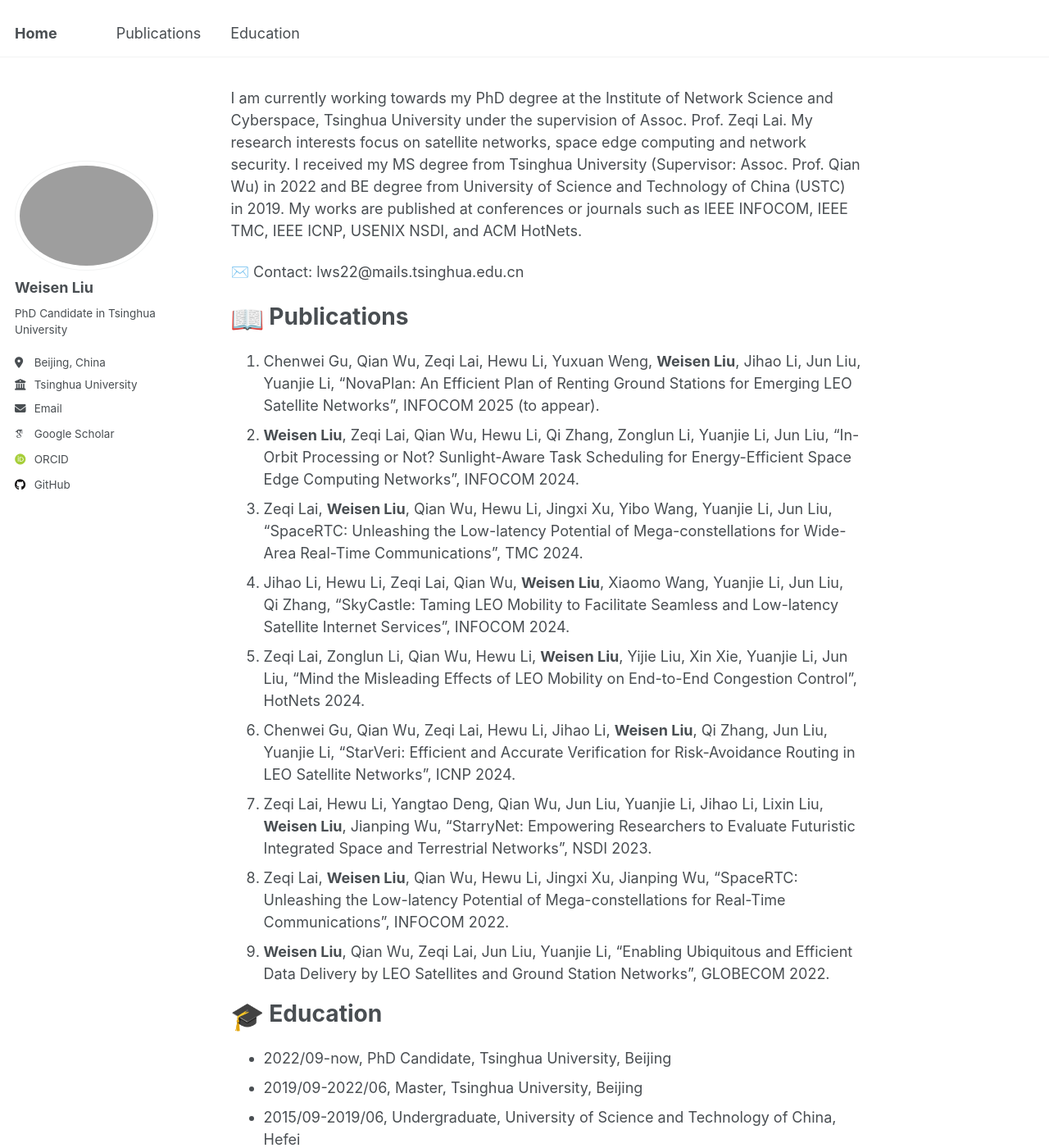
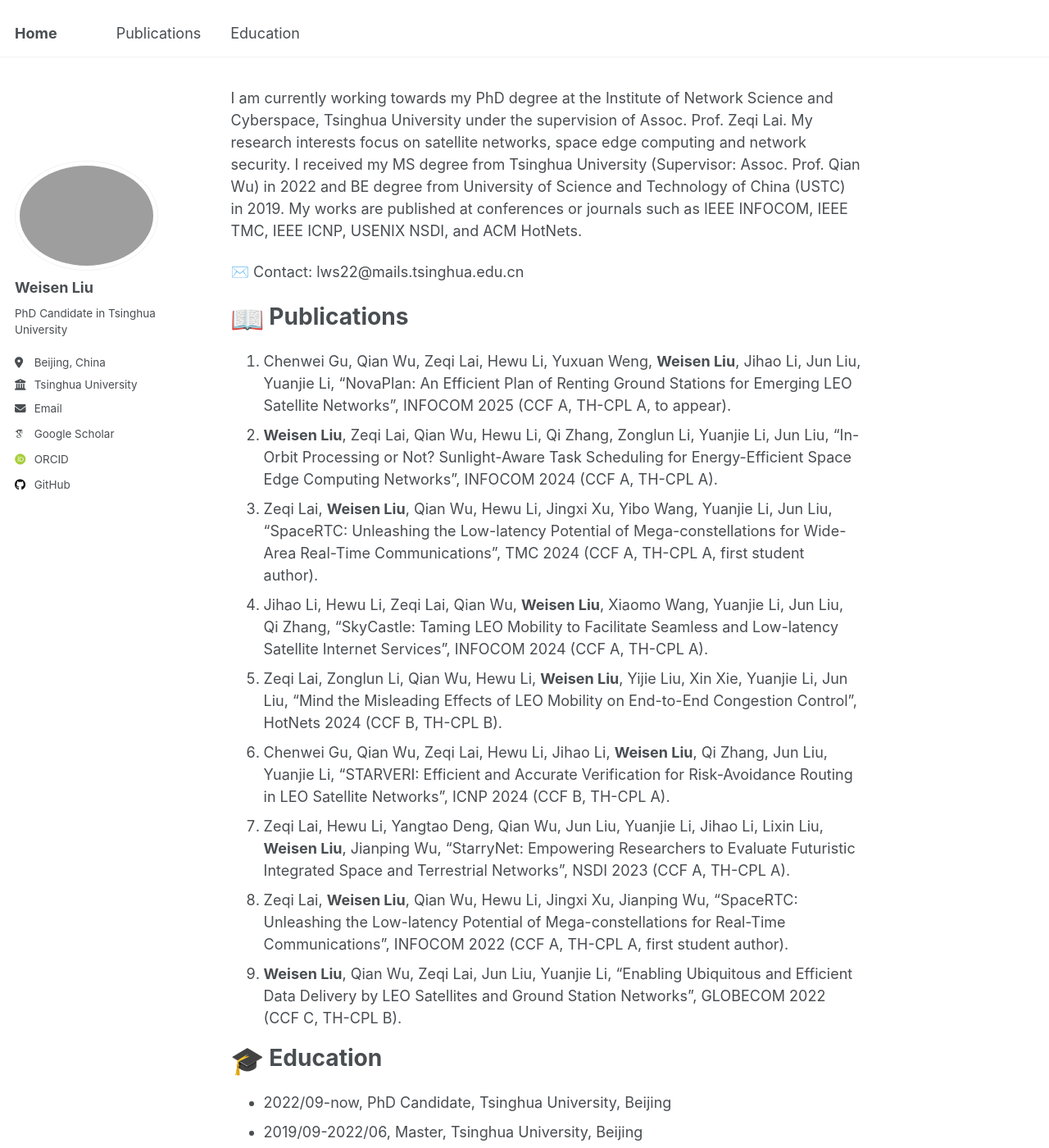
Before and after one commit to LWSen/LWSen.github.io, a Jekyll site: the page built from _pages/about.md, in a window 1280 px wide and 1400 px high. Shown: the whole window at 82% size. Built offline with Jekyll 4.4.1, drawn with Linux system fonts in a browser that asks for light colours; emoji names are drawn with the system emoji font; some web fonts are replaced.

Commit message:
update about

```diff
--- a/_pages/about.md
+++ b/_pages/about.md
@@ -16,15 +16,15 @@ My works are published at conferences or journals such as IEEE INFOCOM, IEEE TMC
 
 # <span id="publications"><img class="emoji" title=":book:" alt=":book:" src="https://github.githubassets.com/images/icons/emoji/unicode/1f4d6.png" height="40" width="40"> Publications</span>
 
-1. Chenwei Gu, Qian Wu, Zeqi Lai, Hewu Li, Yuxuan Weng, **Weisen Liu**, Jihao Li, Jun Liu, Yuanjie Li, "NovaPlan: An Efficient Plan of Renting Ground Stations for Emerging LEO Satellite Networks", INFOCOM 2025 (to appear).
-1. **Weisen Liu**, Zeqi Lai, Qian Wu, Hewu Li, Qi Zhang, Zonglun Li, Yuanjie Li, Jun Liu, "In-Orbit Processing or Not? Sunlight-Aware Task Scheduling for Energy-Efficient Space Edge Computing Networks", INFOCOM 2024.
-1. Zeqi Lai, **Weisen Liu**, Qian Wu, Hewu Li, Jingxi Xu, Yibo Wang, Yuanjie Li, Jun Liu, "SpaceRTC: Unleashing the Low-latency Potential of Mega-constellations for Wide-Area Real-Time Communications", TMC 2024.
-1. Jihao Li, Hewu Li, Zeqi Lai, Qian Wu, **Weisen Liu**, Xiaomo Wang, Yuanjie Li, Jun Liu, Qi Zhang, "SkyCastle: Taming LEO Mobility to Facilitate Seamless and Low-latency Satellite Internet Services", INFOCOM 2024.
-1. Zeqi Lai, Zonglun Li, Qian Wu, Hewu Li, **Weisen Liu**, Yijie Liu, Xin Xie, Yuanjie Li, Jun Liu, "Mind the Misleading Effects of LEO Mobility on End-to-End Congestion Control", HotNets 2024.
-1. Chenwei Gu, Qian Wu, Zeqi Lai, Hewu Li, Jihao Li, **Weisen Liu**, Qi Zhang, Jun Liu, Yuanjie Li, "StarVeri: Efficient and Accurate Verification for Risk-Avoidance Routing in LEO Satellite Networks", ICNP 2024.
-1. Zeqi Lai, Hewu Li, Yangtao Deng, Qian Wu, Jun Liu, Yuanjie Li, Jihao Li, Lixin Liu, **Weisen Liu**, Jianping Wu, "StarryNet: Empowering Researchers to Evaluate Futuristic Integrated Space and Terrestrial Networks", NSDI 2023.
-1. Zeqi Lai, **Weisen Liu**, Qian Wu, Hewu Li, Jingxi Xu, Jianping Wu, "SpaceRTC: Unleashing the Low-latency Potential of Mega-constellations for Real-Time Communications", INFOCOM 2022.
-1. **Weisen Liu**, Qian Wu, Zeqi Lai, Jun Liu, Yuanjie Li, "Enabling Ubiquitous and Efficient Data Delivery by LEO Satellites and Ground Station Networks", GLOBECOM 2022.
+1. Chenwei Gu, Qian Wu, Zeqi Lai, Hewu Li, Yuxuan Weng, **Weisen Liu**, Jihao Li, Jun Liu, Yuanjie Li, "NovaPlan: An Efficient Plan of Renting Ground Stations for Emerging LEO Satellite Networks", INFOCOM 2025 (CCF A, TH-CPL A, to appear).
+1. **Weisen Liu**, Zeqi Lai, Qian Wu, Hewu Li, Qi Zhang, Zonglun Li, Yuanjie Li, Jun Liu, "In-Orbit Processing or Not? Sunlight-Aware Task Scheduling for Energy-Efficient Space Edge Computing Networks", INFOCOM 2024 (CCF A, TH-CPL A).
+1. Zeqi Lai, **Weisen Liu**, Qian Wu, Hewu Li, Jingxi Xu, Yibo Wang, Yuanjie Li, Jun Liu, "SpaceRTC: Unleashing the Low-latency Potential of Mega-constellations for Wide-Area Real-Time Communications", TMC 2024 (CCF A, TH-CPL A, first student author).
+1. Jihao Li, Hewu Li, Zeqi Lai, Qian Wu, **Weisen Liu**, Xiaomo Wang, Yuanjie Li, Jun Liu, Qi Zhang, "SkyCastle: Taming LEO Mobility to Facilitate Seamless and Low-latency Satellite Internet Services", INFOCOM 2024 (CCF A, TH-CPL A).
+1. Zeqi Lai, Zonglun Li, Qian Wu, Hewu Li, **Weisen Liu**, Yijie Liu, Xin Xie, Yuanjie Li, Jun Liu, "Mind the Misleading Effects of LEO Mobility on End-to-End Congestion Control", HotNets 2024 (CCF B, TH-CPL B).
+1. Chenwei Gu, Qian Wu, Zeqi Lai, Hewu Li, Jihao Li, **Weisen Liu**, Qi Zhang, Jun Liu, Yuanjie Li, "STARVERI: Efficient and Accurate Verification for Risk-Avoidance Routing in LEO Satellite Networks", ICNP 2024 (CCF B, TH-CPL A).
+1. Zeqi Lai, Hewu Li, Yangtao Deng, Qian Wu, Jun Liu, Yuanjie Li, Jihao Li, Lixin Liu, **Weisen Liu**, Jianping Wu, "StarryNet: Empowering Researchers to Evaluate Futuristic Integrated Space and Terrestrial Networks", NSDI 2023 (CCF A, TH-CPL A).
+1. Zeqi Lai, **Weisen Liu**, Qian Wu, Hewu Li, Jingxi Xu, Jianping Wu, "SpaceRTC: Unleashing the Low-latency Potential of Mega-constellations for Real-Time Communications", INFOCOM 2022 (CCF A, TH-CPL A, first student author).
+1. **Weisen Liu**, Qian Wu, Zeqi Lai, Jun Liu, Yuanjie Li, "Enabling Ubiquitous and Efficient Data Delivery by LEO Satellites and Ground Station Networks", GLOBECOM 2022 (CCF C, TH-CPL B).
 
 # <span id="education"><img class="emoji" title=":mortar_board:" alt=":mortar_board:" src="https://github.githubassets.com/images/icons/emoji/unicode/1f393.png" height="40" width="40"> Education</span>
 - 2022/09-now, PhD Candidate, Tsinghua University, Beijing
```
